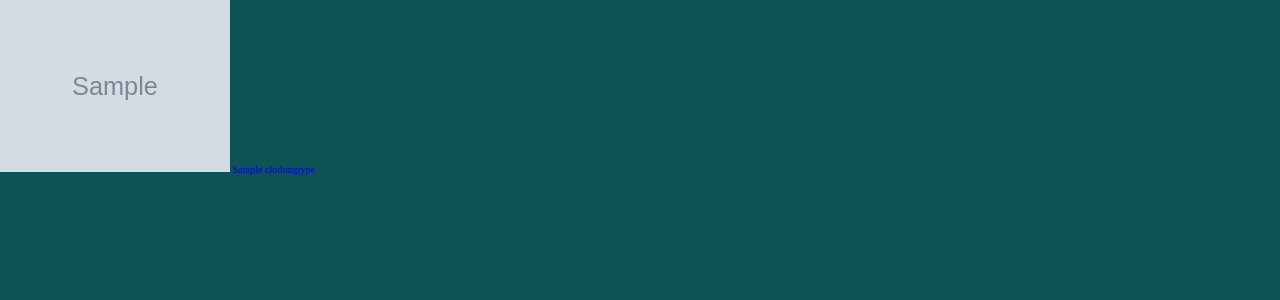
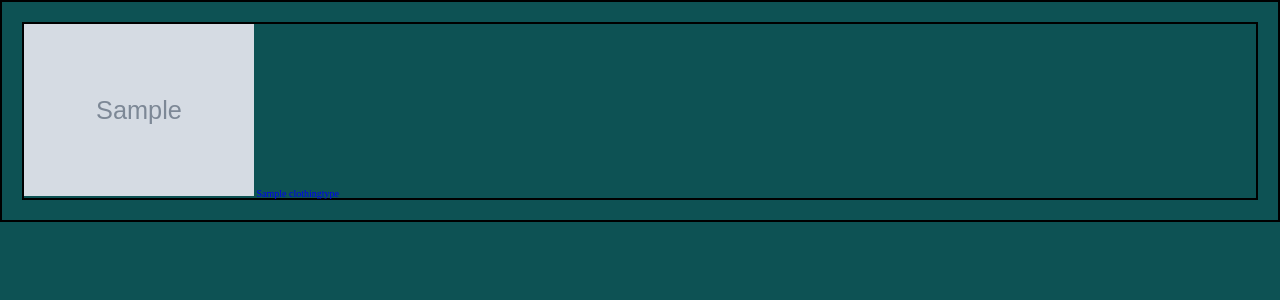
Before and after one commit to LuisJZ2004/clothestore, a Django app: page /clothes/M/ in a window 1280 px wide. Shown: the part 106-406 px from the top of the page. Run offline with Django 4.2, Linux system fonts and the light colour scheme; tables that the repository leaves empty hold one stand-in row (values such as "Sample post"); grey boxes marked "Sample" are stand-in pictures.

Commit message:
basic styles for clothing type view

```diff
--- a/clothestore/clothes/static/clothes/css/clothing_type.css
+++ b/clothestore/clothes/static/clothes/css/clothing_type.css
@@ -0,0 +1,8 @@
+.main-div {
+    padding: 20px;
+    border: 2px solid black;
+}
+
+.main-content {
+    border: 2px solid black;
+}
--- a/clothestore/clothes/templates/clothes/clothing_type.html
+++ b/clothestore/clothes/templates/clothes/clothing_type.html
@@ -1,9 +1,10 @@
 {% extends '../home/base_layout.html' %}
 {% load static %}
 {% block styles %}
-<link rel="stylesheet" href="{% static '' %}" type="text/css">
+<link rel="stylesheet" href="{% static 'clothes/css/clothing_type.css' %}" type="text/css">
 {% endblock styles %}
 {% block content %}
+    <div class="main-div">
         <div class="main-content">
             {% for clothing_type in clothing_types %}
                 <div class="clothing-type">
@@ -13,4 +14,6 @@
                 </div>
             {% endfor %}
         </div>
+
+    </div>
 {% endblock content %}
```
Lines whose indentation alone changed are shown as unchanged.
